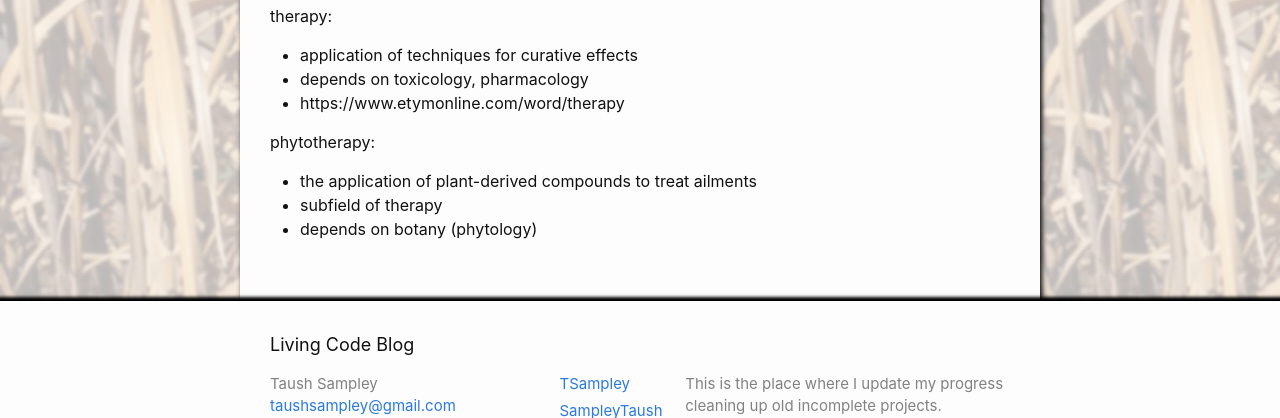
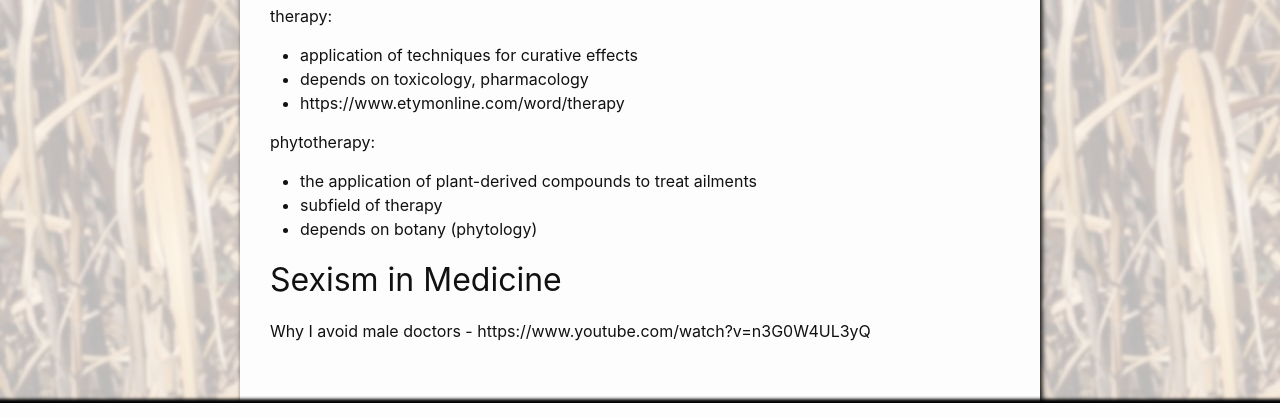
Before and after one commit to TSampley/TSampley.github.io, a Jekyll site: the page built from science/medicine/index.md, in a window 1280 px wide and 900 px high, scrolled down 1503 px, cut to the strip 0-418 px from the top of the window. Built offline with Jekyll 4.4.1, drawn with Linux system fonts in a browser that asks for light colours.

Commit message:
Add medicine sexism example

```diff
--- a/science/medicine/index.md
+++ b/science/medicine/index.md
@@ -64,3 +64,7 @@ phytotherapy:
 - the application of plant-derived compounds to treat ailments
 - subfield of therapy
 - depends on botany (phytology)
+
+## Sexism in Medicine
+
+Why I avoid male doctors - https://www.youtube.com/watch?v=n3G0W4UL3yQ
```
